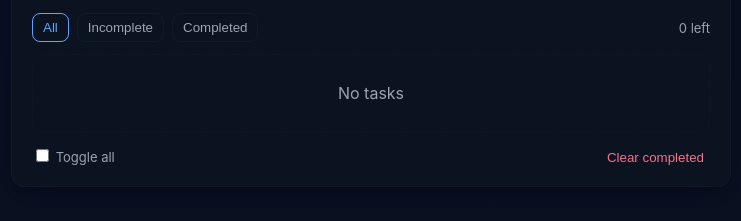
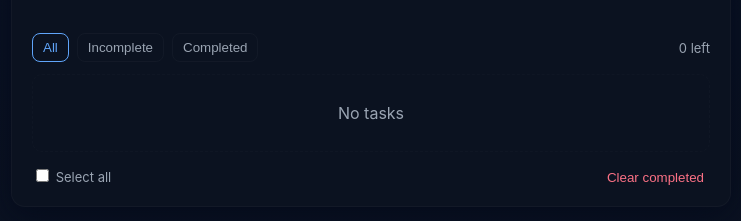
Before and after one commit to SharathHarish/Mindful-Tasks, a plain HTML site: page index.html in a window 1280 px wide. Shown: the part 365-586 px from the top of the page, without its empty margins (269-1010 px from the left). Drawn offline with Linux system fonts and the light colour scheme.

Commit message:
Spacing issue correction

```diff
--- a/index.html
+++ b/index.html
@@ -20,7 +20,7 @@
         <input id="newTask" autocomplete="off" placeholder="Add a new task" aria-label="Add new task" />
         <button id="addBtn" aria-label="Add task">Add</button>
       </div>
-
+<br><br>
       <div class="controls">
         <div class="filters" role="tablist" aria-label="Filter tasks">
           <button class="filter-btn active" data-filter="all" role="tab" aria-selected="true">All</button>
@@ -38,7 +38,7 @@
 
       <footer>
         <div>
-          <label style="font-size:13px;color:var(--muted)"><input type="checkbox" id="toggleAll" /> Toggle all</label>
+          <label style="font-size:13px;color:var(--muted)"><input type="checkbox" id="toggleAll" /> Select all</label>
         </div>
         <div>
           <button id="clearCompleted" class="clear-btn">Clear completed</button>
```
